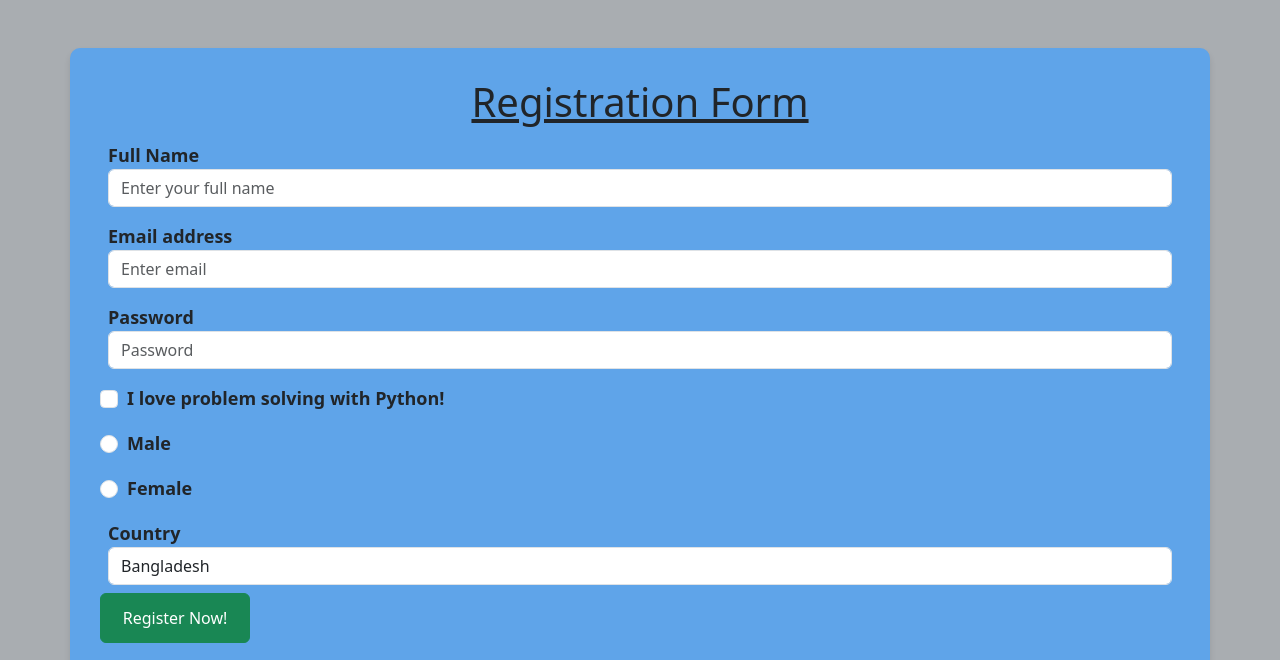
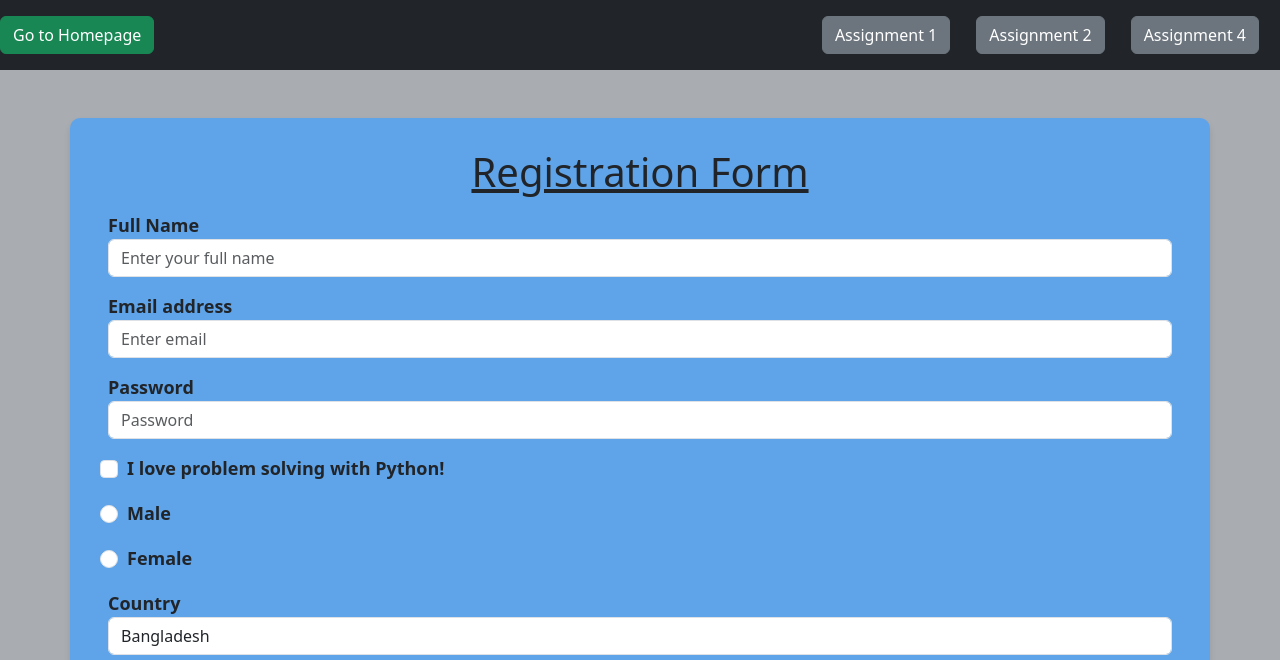
Before and after one commit to mahim008/basic-bootstrap, a plain HTML site: page assignment3.html in a window 1280 px wide. Shown: the top 660 px of the page. Drawn offline with nearby package versions, Linux system fonts and the light colour scheme.

Commit message:
completed assignment3.htm

```diff
--- a/assignment3.html
+++ b/assignment3.html
@@ -3,17 +3,30 @@
 <head>
   <meta charset="UTF-8">
   <meta name="viewport" content="width=device-width, initial-scale=1.0">
-  <title>Assignment 3 - Bootstrap Components</title>
-  <!-- Bootstrap CSS -->
+  <title>Bootstrap Components</title>
   <link href="https://cdn.jsdelivr.net/npm/bootstrap/dist/css/bootstrap.min.css" rel="stylesheet">
   <style>
     body {
       background-color: #a9adb1;
     }
-    button{
+    #reg{
       height: 50px;
       width: 150px;
     }
+
+    .navbar-nav {
+      justify-content: right;
+      flex-grow: 1;
+    }
+
+    .navbar-nav .nav-link {
+      padding: 0;
+    }
+
+    .navbar-nav .btn {
+      margin: 0 5px;
+    }
+
     .container {
       margin-top: 30px;
       background-color: rgb(95, 164, 233);
@@ -38,6 +51,26 @@
   </style>
 </head>
 <body>
+  <nav class="navbar navbar-expand-lg navbar-dark bg-dark">
+    <a class="navbar-brand" href="index.html"><button type="button" class="btn btn-success">Go to Homepage</button></a>
+    <button class="navbar-toggler" type="button" data-toggle="collapse" data-target="#navbarNav" aria-controls="navbarNav" aria-expanded="false" aria-label="Toggle navigation">
+      <span class="navbar-toggler-icon"></span>
+    </button>
+    <div class="collapse navbar-collapse" id="navbarNav">
+      <ul class="navbar-nav ml-auto">
+        <li class="nav-item active">
+          <a class="nav-link" href="assignment1.html"><button type="button" class="btn btn-secondary">Assignment 1</button></a>
+        </li>
+        <li class="nav-item">
+          <a class="nav-link" href="assignment2.html"><button type="button" class="btn btn-secondary">Assignment 2</button></a>
+        </li>
+        <li class="nav-item">
+          <a class="nav-link" href="assignment4.html"><button type="button" class="btn btn-secondary">Assignment 4</button></a>
+        </li>
+      </ul>
+    </div>
+  </nav>
+
 
 <div class="container mt-5">
   <h1 align="center"><u>Registration Form</u></h1>
@@ -78,7 +111,7 @@
         <option>Australia</option>
       </select>
     </div>
-    <button type="button" class="btn btn-success" data-bs-toggle="modal" data-bs-target="#exampleModal">
+    <button type="button" id ="reg" class="btn btn-success" data-bs-toggle="modal" data-bs-target="#exampleModal">
       Register Now!
     </button>
   </form>
@@ -129,7 +162,6 @@
     </button>
   </div>
 
-<!-- Bootstrap JavaScript -->
 <script src="https://cdn.jsdelivr.net/npm/bootstrap/dist/js/bootstrap.min.js"></script>
 <script>
     // JavaScript to trigger the modal
```
